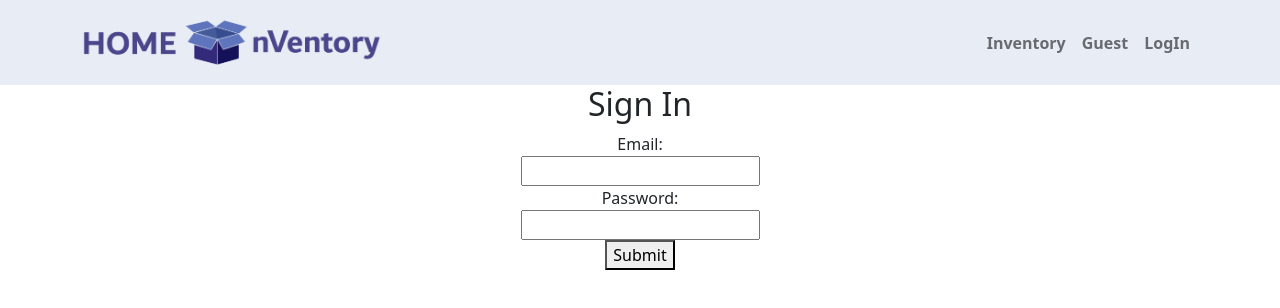
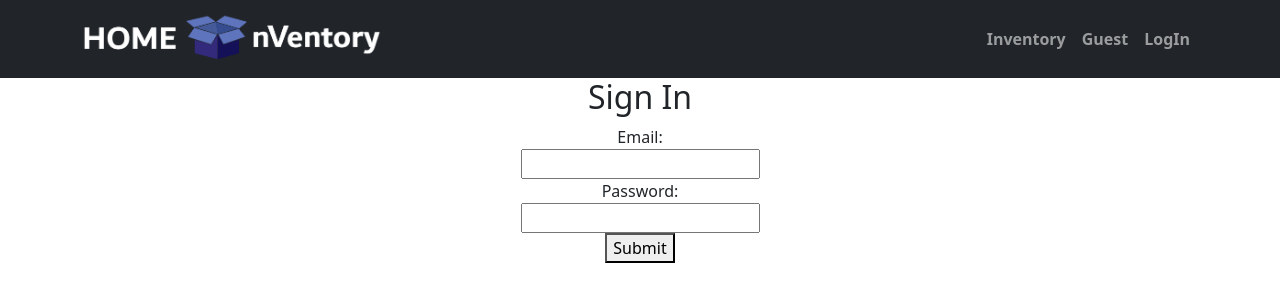
Before and after one commit to xkaikil/SAIT_FinalProject_HomeInventory, a React (Create React App) app: page /login in a window 1280 px wide. Shown: the top 308 px of the page. Built offline with nearby package versions, Linux system fonts and the light colour scheme.

Commit message:
changes navbar color sceheme
changes navbar to dark
and header logo to light

```diff
--- a/src/Components/Navbar.js
+++ b/src/Components/Navbar.js
@@ -16,7 +16,7 @@ import './navbar.css';
 //other componentes
 import Inventory from './Inventory-View';
 import Account from './Account-View';
-import headerImg from '../assets/header.png';
+import headerImg from '../assets/header_dark.png';
 import Logout from "./Logout";
 import HomePage from "./HomePage";
 import LoginPage from './LoginPage';
@@ -51,7 +51,7 @@ class Navibar extends React.Component {
       <Router>
         <div className="nav-wrapper">
           <header className="header">
-            <Navbar className="navbar">
+            <Navbar className="navbar" bg='dark' variant='dark'>
               <Container>
                 <Navbar.Brand>
                   <Link to={"/"}>
--- a/src/Components/navbar.css
+++ b/src/Components/navbar.css
@@ -3,10 +3,7 @@
     height: auto;
 }
 
-.navbar{
-background-color: rgb(231, 236, 245);
 
-}
 .nav-link{
     font-weight: bolder;
 
```
Also changed, not shown: src/assets/header_dark.png (added), 1 other file (tests, documents, lock files or other folders).
